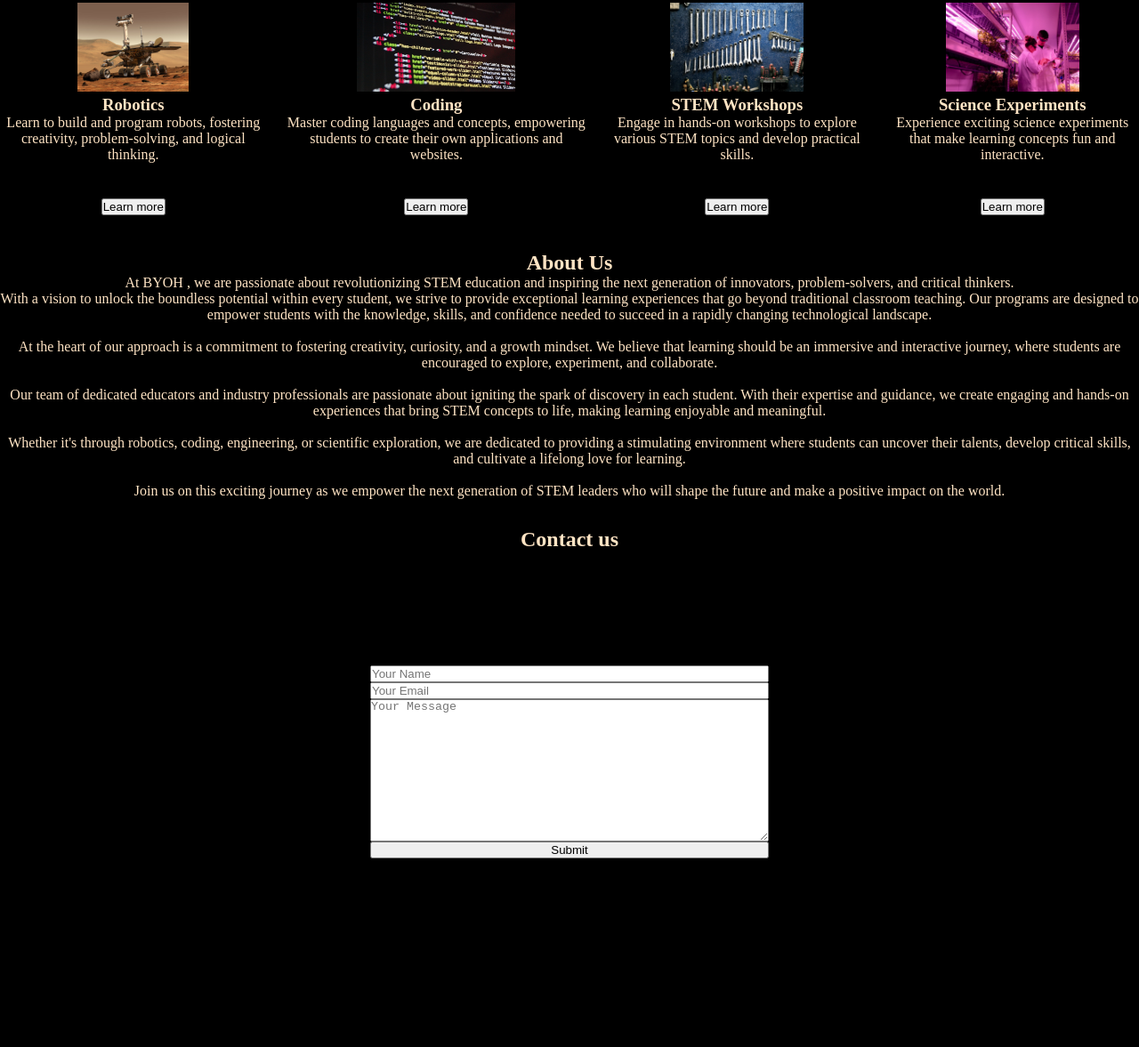
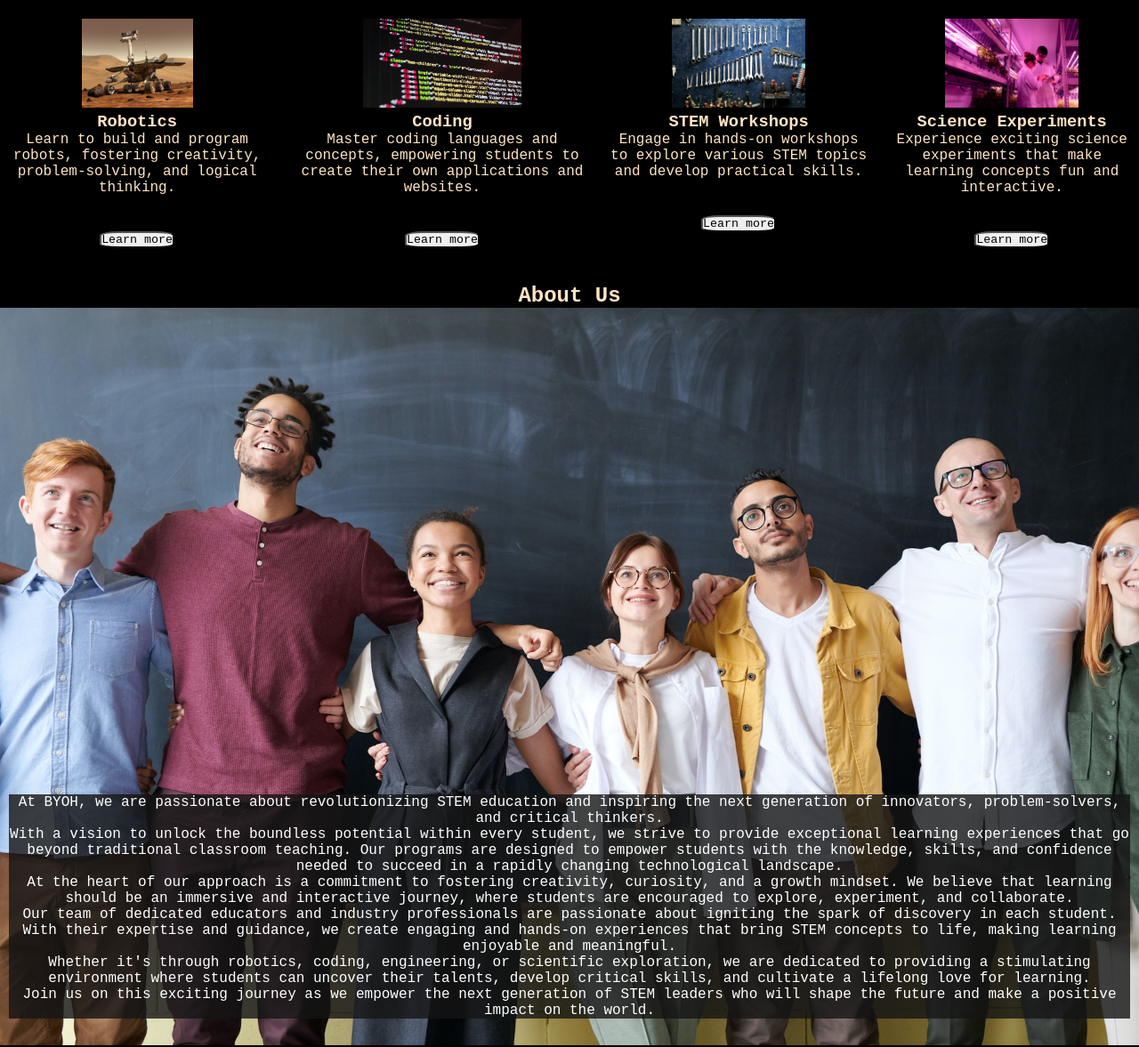
Before and after one commit to Leballo95/BYOH, a plain HTML site: page index.html in a window 1280 px wide. Shown: the part 502-1679 px from the top of the page at 89% size. Before the commit the page ends 1467 px from the top, so only its background shows below. Drawn offline with Linux system fonts and the light colour scheme.

Commit message:
Add files via upload
First  file update

```diff
--- a/index.html
+++ b/index.html
@@ -26,7 +26,7 @@
         <a class="next" onclick="carouselNext()">&#10095;</a>
       </div>
 
-      <section class="services">
+      <section class="services" id="services">
         <h2>Our Services</h2>
         <p>We specialize in teaching STEM subjects to help students explore and excel in the fields of Science, Technology, Engineering, and Mathematics.</p>
 
@@ -35,28 +35,28 @@
             <img src="./pexels-pixabay-73910.jpg" alt="Service 1">
             <h3>Robotics</h3>
             <p>Learn to build and program robots, fostering creativity, problem-solving, and logical thinking.</p>
-            <button>Learn more</button>
+            <button class="learn-more">Learn more</button>
         </li>
 
           <li>
             <img src="./pexels-pixabay-270366.jpg" alt="Service 2">
             <h3>Coding</h3>
             <p>Master coding languages and concepts, empowering students to create their own applications and websites.</p>
-            <button>Learn more</button>
+            <button class="learn-more">Learn more</button>
         </li>
 
           <li>
             <img src="./pexels-pixabay-162553.jpg" alt="Service 3">
             <h3>STEM Workshops</h3>
             <p>Engage in hands-on workshops to explore various STEM topics and develop practical skills.</p>
-            <button>Learn more</button>
+            <button class="learn-more">Learn more</button>
         </li>
 
           <li>
             <img src="./pexels-thisisengineering-3912480.jpg" alt="Service 4">
             <h3>Science Experiments</h3>
             <p>Experience exciting science experiments that make learning concepts fun and interactive.</p>
-            <button>Learn more</button>
+            <button class="learn-more">Learn more</button>
         </li>
         </ul>
         </section>
@@ -64,17 +64,25 @@
 
         <section id="about">
             <h1>About Us</h1>
-            <p>At BYOH , we are passionate about revolutionizing STEM education and inspiring the next generation of innovators, problem-solvers, and critical thinkers.</p>
+            <div id="about-us-container">
+                 <img src="./pexels-fauxels-3184398.jpg" alt="" srcset="" id="about-us-image">
+                 <div class="text">
+                    <p>At BYOH, we are passionate about revolutionizing STEM education and inspiring the next generation of innovators, problem-solvers, and critical thinkers.</p>
 
-    <p>With a vision to unlock the boundless potential within every student, we strive to provide exceptional learning experiences that go beyond traditional classroom teaching. Our programs are designed to empower students with the knowledge, skills, and confidence needed to succeed in a rapidly changing technological landscape.</p>
-        <br>
-    <p>At the heart of our approach is a commitment to fostering creativity, curiosity, and a growth mindset. We believe that learning should be an immersive and interactive journey, where students are encouraged to explore, experiment, and collaborate.</p>
-    <br>
-    <p>Our team of dedicated educators and industry professionals are passionate about igniting the spark of discovery in each student. With their expertise and guidance, we create engaging and hands-on experiences that bring STEM concepts to life, making learning enjoyable and meaningful.</p>
-    <br>
-    <p>Whether it's through robotics, coding, engineering, or scientific exploration, we are dedicated to providing a stimulating environment where students can uncover their talents, develop critical skills, and cultivate a lifelong love for learning.</p>
-    <br>
-    <p>Join us on this exciting journey as we empower the next generation of STEM leaders who will shape the future and make a positive impact on the world.</p>
+                    <p>With a vision to unlock the boundless potential within every student, we strive to provide exceptional learning experiences that go beyond traditional classroom teaching. Our programs are designed to empower students with the knowledge, skills, and confidence needed to succeed in a rapidly changing technological landscape.</p>
+
+                    <p>At the heart of our approach is a commitment to fostering creativity, curiosity, and a growth mindset. We believe that learning should be an immersive and interactive journey, where students are encouraged to explore, experiment, and collaborate.</p>
+
+                    <p>Our team of dedicated educators and industry professionals are passionate about igniting the spark of discovery in each student. With their expertise and guidance, we create engaging and hands-on experiences that bring STEM concepts to life, making learning enjoyable and meaningful.</p>
+
+                    <p>Whether it's through robotics, coding, engineering, or scientific exploration, we are dedicated to providing a stimulating environment where students can uncover their talents, develop critical skills, and cultivate a lifelong love for learning.</p>
+
+                    <p>Join us on this exciting journey as we empower the next generation of STEM leaders who will shape the future and make a positive impact on the world.</p>
+
+                 </div>
+
+    </div>
+
         </section>
 
         <section id="contact">
--- a/style.css
+++ b/style.css
@@ -2,6 +2,7 @@
     padding: 0;
     box-sizing: border-box;
     margin: 0;
+    font-family: 'Courier New', Courier, monospace;
 
 }
 
@@ -163,4 +164,46 @@
         text-align: center;
 
 
+
     }
+
+    #about-us-paragraphs{
+        display: block;
+        margin-right: 45%;
+        background-color: red;
+        height:fit-content
+
+    }
+
+    #about-us-container{
+       position: relative;
+
+
+    }
+
+    #about-us-container img{
+        max-width: 100%;
+        height:auto;
+    }
+
+    .text{
+        position: absolute;
+        bottom: 35px;
+
+        color: white;
+        background-color: rgba(20, 20, 20, 0.8);
+        font-family: 'Courier New', Courier, monospace;
+        margin: 0 10px;
+
+
+    }
+
+
+    .learn-more{
+      border-radius: 25%;
+
+    }
+
+    .learn-more:hover{
+      color: cornflowerblue;
+    }
```
Also changed, not shown: pexels-fauxels-3184398.jpg (added).
